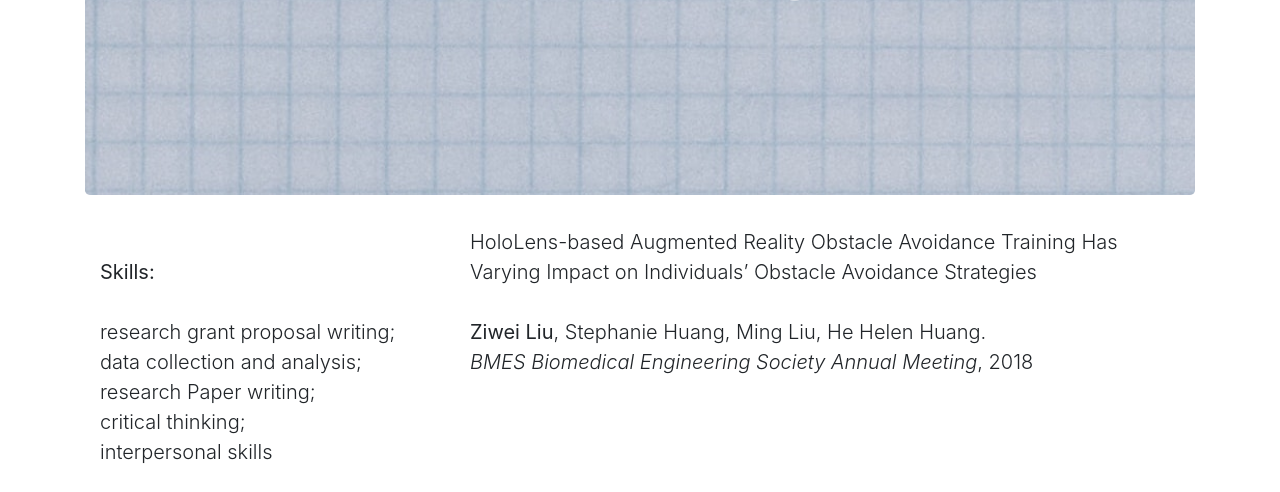
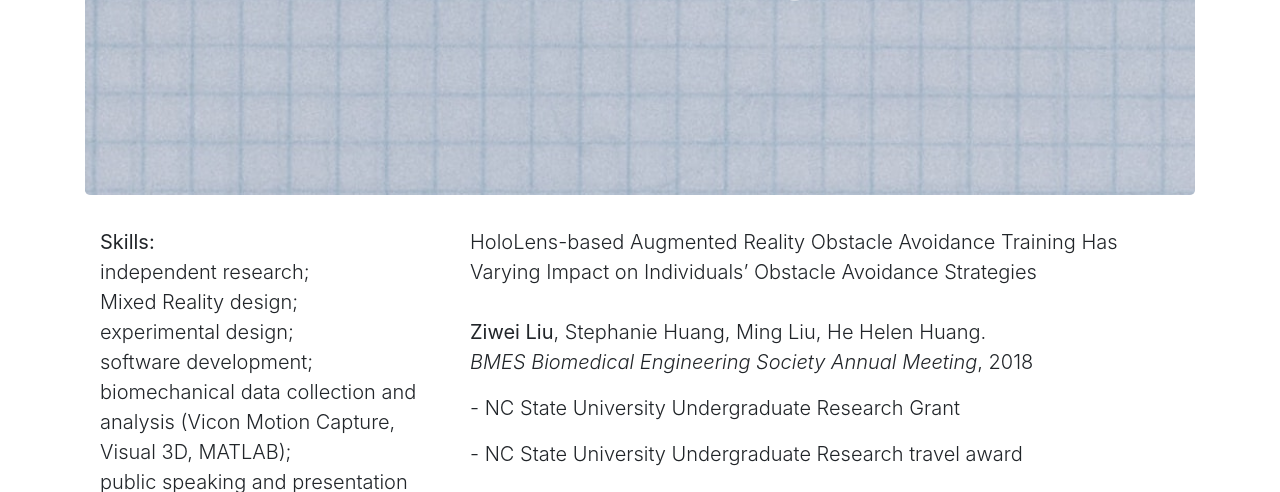
Before and after one commit to zoelzw/zoelzw.github.io, a Jekyll site: the page built from _collections/_research/eHoloLens.markdown, in a window 1280 px wide and 900 px high, scrolled down 460 px, cut to the strip 0-492 px from the top of the window. Built offline with Jekyll 4.4.1, drawn with Linux system fonts in a browser that asks for light colours; nearby versions of some CDN libraries; some web fonts are replaced.

Commit message:
update hololens

```diff
--- a/_collections/_research/eHoloLens.markdown
+++ b/_collections/_research/eHoloLens.markdown
@@ -9,21 +9,22 @@ image: https://github.com/zoelzw/zoelzw/blob/master/assets/HoloLens.png?raw=true
 <div class="row">
   <div class="col-md-4">
   <p class = "lead">
-    <br> <b>Skills:</b> <br><br>
-    <!-- experimental design;<br> -->
-    research grant proposal writing; <br>
-    data collection and analysis;<br>
-    research Paper writing;<br>
-    critical thinking;<br>
-    interpersonal skills
+  <b>Skills:</b> <br>
+    independent research;<br>
+    Mixed Reality design;<br>
+    experimental design;<br>
+    software development;<br>
+    biomechanical data collection and analysis (Vicon Motion Capture, Visual 3D, MATLAB);<br>
+    public speaking and presentation
   </p>
   </div>
   <div class="col-md-8">
-  <!-- <h1>{{ page.title }}</h1> -->
     <p class="lead">HoloLens-based Augmented Reality Obstacle Avoidance Training Has Varying Impact on Individuals’ Obstacle Avoidance Strategies<br>
     <br> <strong>Ziwei Liu</strong>,  Stephanie Huang, Ming Liu, He Helen Huang.
     <br><i>BMES Biomedical Engineering Society Annual Meeting</i>, 2018
     </p>
+    <p class="lead">- NC State University Undergraduate Research Grant</p>
+    <p class="lead">- NC State University Undergraduate Research travel award</p>
   </div>
 </div>
 <hr bordercolor = "lightgrey">
@@ -36,10 +37,6 @@ image: https://github.com/zoelzw/zoelzw/blob/master/assets/HoloLens.png?raw=true
   </div>
 </div>
 <hr bordercolor = "lightgrey">
-
-
-
-
 
 <div class="row">
   <div class="col-md-6">
--- a/_collections/_research/eyetracking1.markdown
+++ b/_collections/_research/eyetracking1.markdown
@@ -14,7 +14,7 @@ image: https://github.com/zoelzw/zoelzw/blob/master/assets/Eyetracking1.png?raw=
     experimental design;<br>
     data collection and analysis;<br>
     research paper writing;<br>
-    interpersonal skills
+    problem solving
   </p>
   </div>
   <div class="col-md-8">
```
Also changed, not shown: assets/Holo0.png (added).
